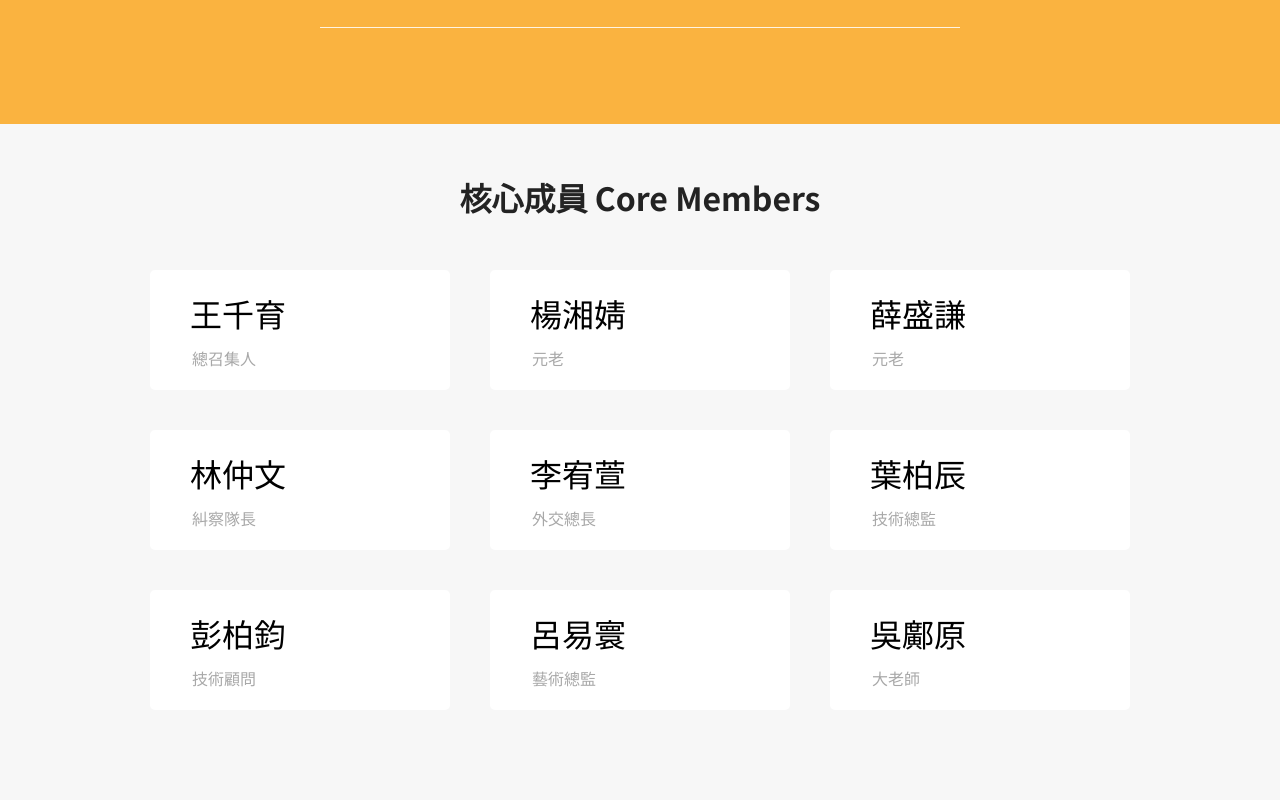
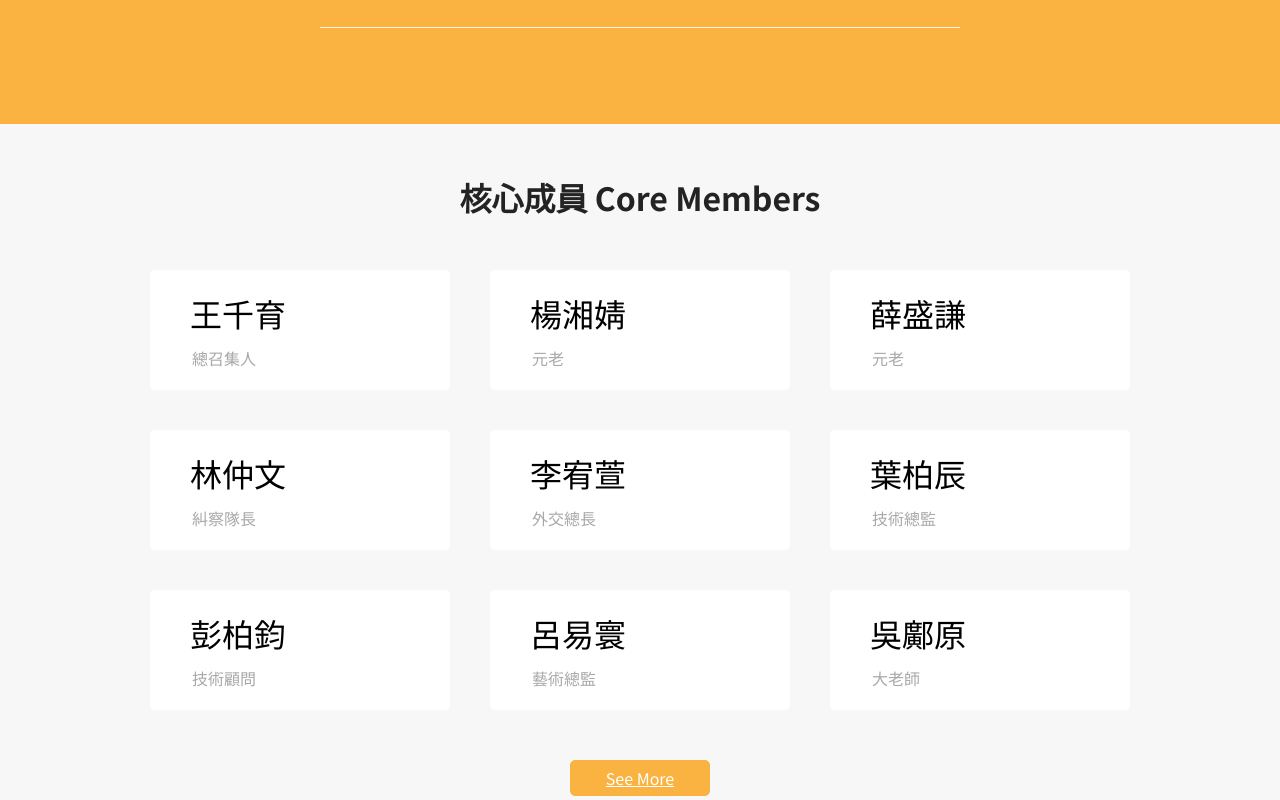
Before and after one commit to mingdaoplatform/official-page, a Vue app: page / in a window 1280 px wide. Shown: the part 1840-2640 px from the top of the page. Built offline with nearby package versions, Linux system fonts and the light colour scheme.

Commit message:
feat: more member button

```diff
--- a/src/components/members.vue
+++ b/src/components/members.vue
@@ -16,6 +16,7 @@ const list = reactive<Array<member>>(topMemberList);
         </div>
       </div>
     </div>
+    <router-link to="/members"> See More </router-link>
   </div>
 </template>
 
@@ -23,10 +24,27 @@ const list = reactive<Array<member>>(topMemberList);
 .members {
   width: 100vw;
   padding: 50px 0;
+  display: flex;
+  flex-direction: column;
+  align-items: center;
   h2 {
     text-align: center;
     font-size: 2rem;
     color: #232323;
+  }
+  a {
+    color: #fff;
+    background-color: #fab340;
+    padding: 5px 35px;
+    border: 1px solid #fab340;
+    border-radius: 5px;
+    transition: 0.2s;
+    &:hover,
+    &:hover {
+      background-color: transparent;
+      color: #fab340;
+      transform: scale(110%);
+    }
   }
   .memberList {
     display: flex;
```
